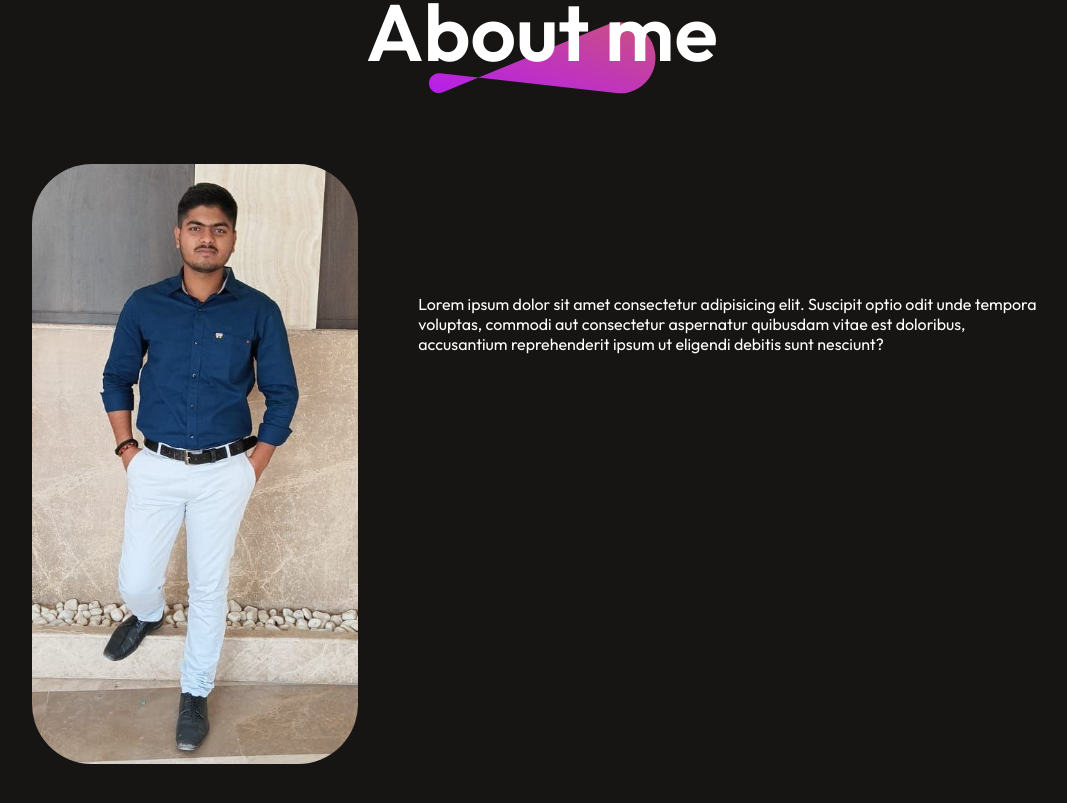
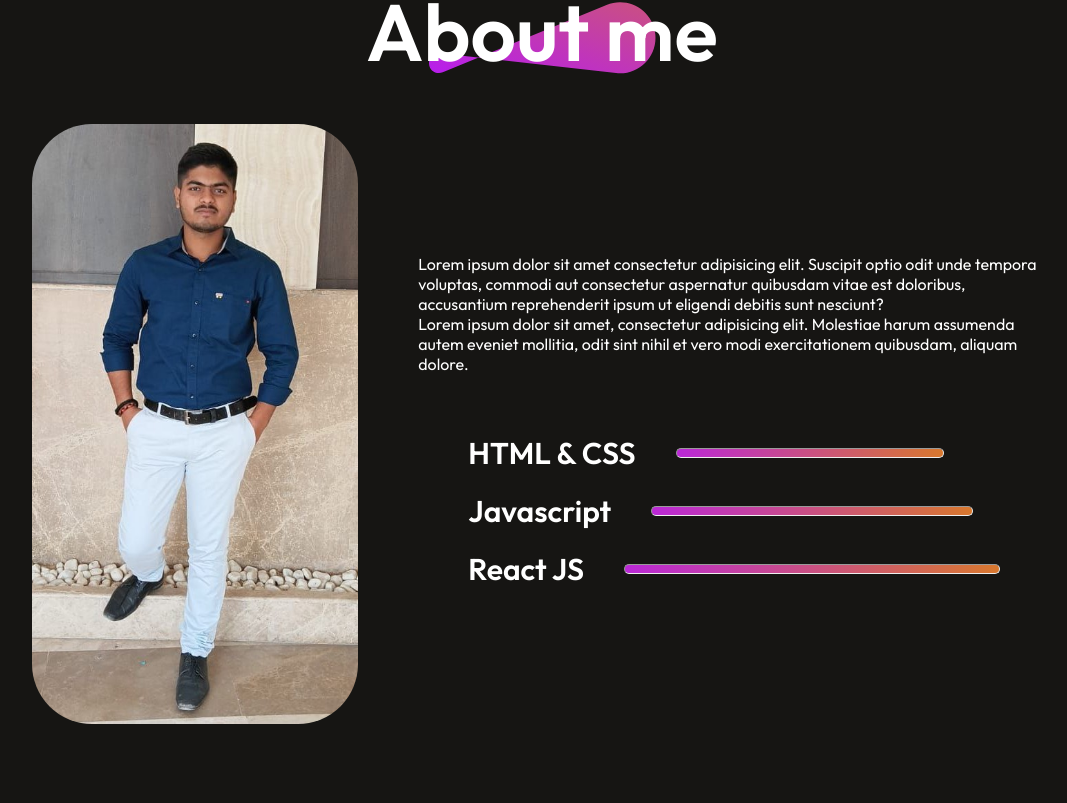
Before and after one commit to Captainanujm/PortFolio, a React (Vite) app: page / in a window 1280 px wide. Shown: the part 1058-1861 px from the top of the page, without its empty margins (98-1165 px from the left). Built offline with nearby package versions, Linux system fonts and the light colour scheme; the HTML template or start-up script is replaced by a standard one.

Commit message:
maked About section

```diff
--- a/src/Components/About/About.css
+++ b/src/Components/About/About.css
@@ -1,6 +1,6 @@
 .About{
     display:flex;
-    gap:70px;
+    gap:50px;
     flex-direction:column;
     align-items: center;
     margin:80px;
@@ -19,9 +19,29 @@
 .my-about{
     display:flex;
      gap:60px;
+     width:fit-content;
 }
 .my-about-fullimage{
     border-radius:60px;
     height:600px;
     width:auto;
 }
+.about-skills{
+    margin:60px 50px;
+    display:flex;
+    flex-direction: column;
+    gap:20px;
+}
+.about-skill{
+    width:100%;
+    display: flex;
+    gap:40px;
+    align-items: center;
+    font-size:30px;
+    font-weight: 600;
+}
+.about-skill hr{
+    height:8px;
+    border-radius:50px;
+    background: linear-gradient(264deg,#DA7C25 -5.09%,#B923E1 106.08%);
+}
--- a/src/Components/About/About.jsx
+++ b/src/Components/About/About.jsx
@@ -8,8 +8,22 @@ function About(){
         <img src={theme} alt="theme"/>
         <div className="my-about">
             <img class="my-about-fullimage" src={image} alt="my-full-photo" />
+            <div className="aboutpara">
             <p>Lorem ipsum dolor sit amet consectetur adipisicing elit. Suscipit optio odit unde tempora voluptas, commodi aut consectetur aspernatur quibusdam vitae est doloribus, accusantium reprehenderit ipsum ut eligendi debitis sunt nesciunt?</p>
-        </div>
-    </div>
+            <p>Lorem ipsum dolor sit amet, consectetur adipisicing elit. Molestiae harum assumenda autem eveniet mollitia, odit sint nihil et vero modi exercitationem quibusdam, aliquam dolore.</p>
+            <div className="about-skills">
+                <div className="about-skill">
+                    <p>HTML & CSS</p><hr style={{width:"50%"}}/>
+                    </div>
+                <div className="about-skill">
+                    <p>Javascript</p><hr  style={{width:"60%"}}/>
+                </div>
+                <div className="about-skill">
+                    <p>React JS</p><hr  style={{width:"70%"}}/>
+                </div>
+            </div>
+            </div>
+            </div>
+            </div>
 }
 export default About;
```
